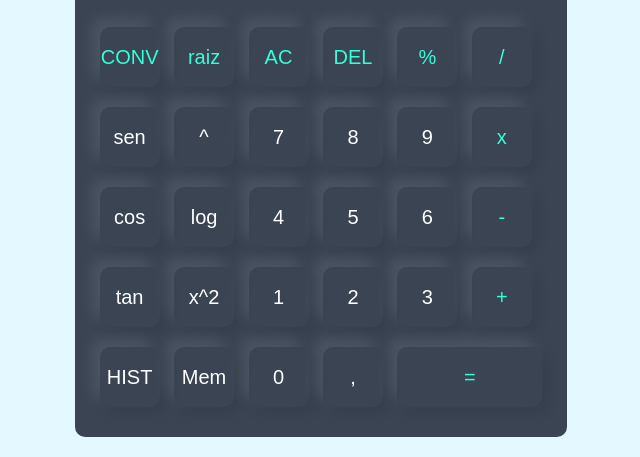
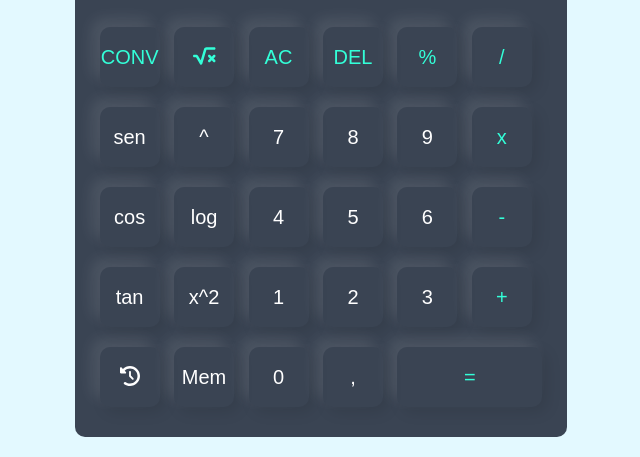
Before and after one commit to kuendalove00/calculadora-simples, a plain HTML site: page index.html in a window 1280 px wide. Shown: the part 243-700 px from the top of the page, 319-959 px from the left. Drawn offline with Linux system fonts and the light colour scheme.

Commit message:
feat:atualizando os icones

```diff
--- a/functions.js
+++ b/functions.js
@@ -31,7 +31,7 @@ const calculate = (value) => {
 buttons.forEach((button) => {
     button.addEventListener("click", (e) => {
         e.preventDefault();
-        calculate(e.target.dataset.value)
+        calculate(e.target.dataset.value);
     });
 
 });
--- a/index.html
+++ b/index.html
@@ -3,6 +3,7 @@
 <head>
     <meta charset="UTF-8">
     <meta name="viewport" content="width=device-width, initial-scale=1.0">
+    <link rel="stylesheet" href="https://cdnjs.cloudflare.com/ajax/libs/font-awesome/6.5.2/css/all.min.css" integrity="sha512-SnH5WK+bZxgPHs44uWIX+LLJAJ9/2PkPKZ5QiAj6Ta86w+fsb2TkcmfRyVX3pBnMFcV7oQPJkl9QevSCWr3W6A==" crossorigin="anonymous" referrerpolicy="no-referrer" />
     <link rel="stylesheet" href="style.css">
     <title>Calculadora</title>
 </head>
@@ -19,7 +20,7 @@
                 </div>
                 <div>
                     <button data-value="CONV" value=""  name="" id="" class="operator">CONV</button>
-                    <button data-value="raiz" value="raiz"  name="" id="" class="operator">raiz</button>
+                    <button data-value="sqrt" value="sqrt"  name="" id="" class="operator"><i class="fas fa-square-root-alt"></i></button>
                     <button data-value="AC" value="AC"  name="" id="" class="operator">AC</button>
                     <button data-value="DEL" value="DEL"  name="" id="" class="operator">DEL</button>
                     <button data-value="%" value="%"  name="" id="" class="operator">%</button>
@@ -50,7 +51,7 @@
                     <button data-value="+" name=""  id="" class="operator">+</button>
                 </div>
                 <div>
-                    <button data-value="HIST"  name="" id="">HIST</button>
+                    <button data-value="hist"  name="" id=""><i class="fas fa-history"></i></button>
                     <button data-value="Mem" name="" id="">Mem</button>
                     <button data-value="0" name="" id="">0</button>
                     <button data-value="," name="" id="">,</button>
@@ -60,6 +61,7 @@
         </div>
     </div>
 
+    <script src="https://cdnjs.cloudflare.com/ajax/libs/font-awesome/6.5.2/js/all.min.js" integrity="sha512-u3fPA7V8qQmhBPNT5quvaXVa1mnnLSXUep5PS1qo5NRzHwG19aHmNJnj1Q8hpA/nBWZtZD4r4AX6YOt5ynLN2g==" crossorigin="anonymous" referrerpolicy="no-referrer"></script>
     <script src="./functions.js"></script>
 </body>
 </html>
```
